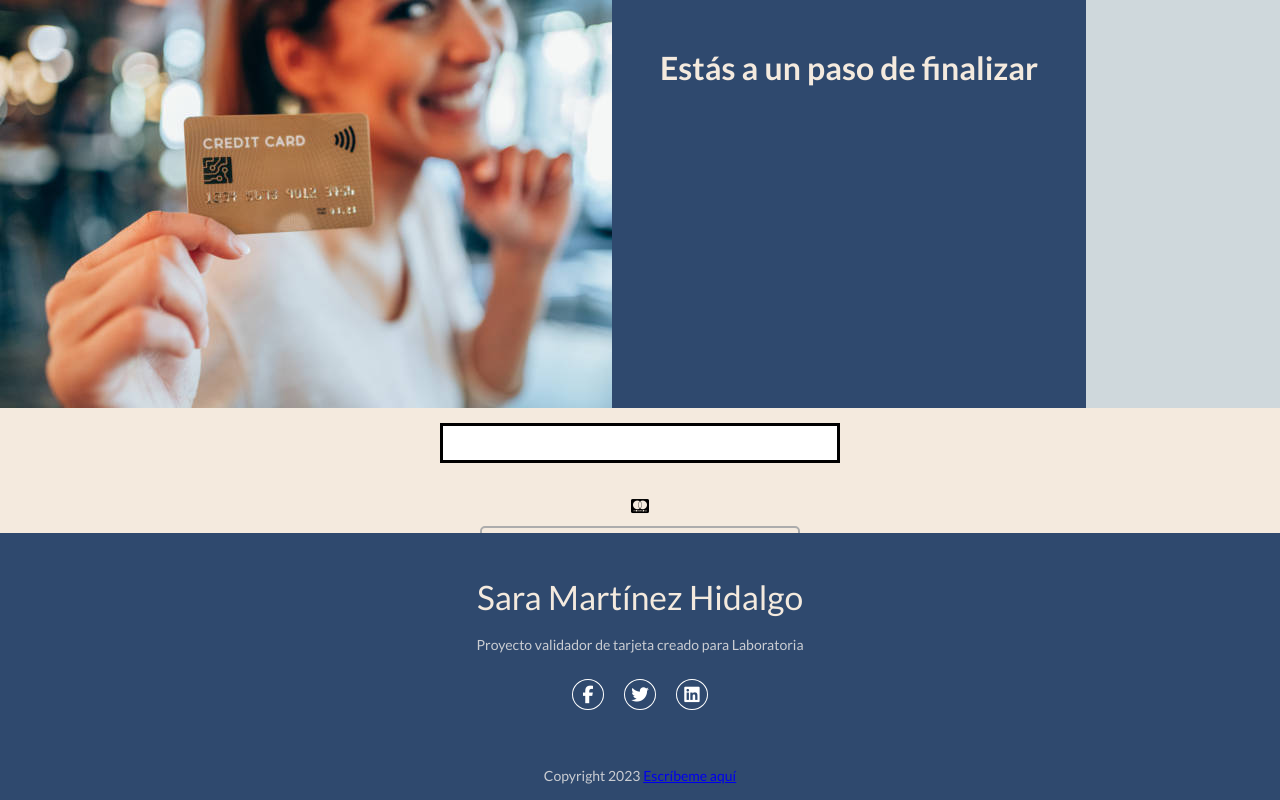
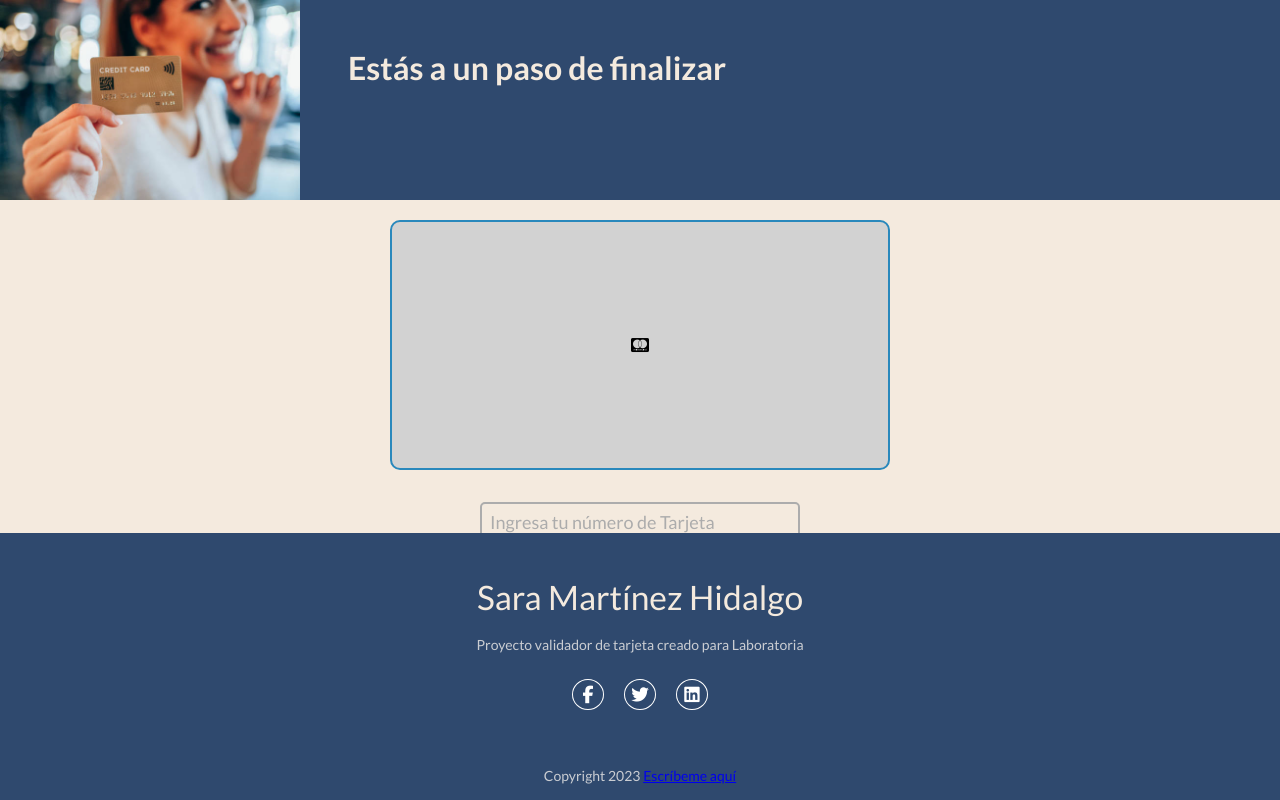
Before and after one commit to saramh7/card-validation, a website with bundled scripts: page src/index.html in a window 1280 px wide. Built offline with nearby package versions, Linux system fonts and the light colour scheme.

Commit message:
modify css result validation

```diff
--- a/src/index.html
+++ b/src/index.html
@@ -5,6 +5,7 @@
   <meta charset="utf-8">
   <title>Tarjeta de crédito válida</title>
   <link rel="stylesheet" href="style.css" />
+  <link rel="stylesheet" href="credit-card.css" />
   <link rel="preconnect" href="https://fonts.googleapis.com">
   <link rel="preconnect" href="https://fonts.gstatic.com" crossorigin>
   <link href="https://fonts.googleapis.com/css2?family=Lato:ital,wght@0,100;0,300;0,400;0,700;1,300&display=swap"
@@ -23,17 +24,20 @@
   <main>
     <div class="contenedor">
       <div class="contenedor-validador">
-        <input type="text" id="numeroTarjeta" name="numeroTarjeta">
+        <div class="tarjeta">
+          <label class="numero-tarjeta" id="numeroTarjeta" name="numeroTarjeta"></label>
           <i class="fa-brands fa-cc-mastercard"></i>
-        <label id="vista-resultado" name="vista-resultado" />
-
+          <label id="vista-resultado" name="vista-resultado"></label>
+        </div>
+        <div>
           <div class="form-group">
-          <input type="text" class="input" id="numeroTarjetaReal" name="numeroTarjetaReal"
+            <input type="text" class="input" id="numeroTarjetaReal" name="numeroTarjetaReal" maxlength="16"
               placeholder="Ingresa tu número de Tarjeta">
             <label class="form-label">Ingresa tu número de Tarjeta</label>
           </div>
           <input type="button" id="btn-validar" name="btn-validar" value="Validar" />
           <h3>Gracias por tu compra</h3>
+        </div>
       </div>
     </div>
   </main>
--- a/src/style.css
+++ b/src/style.css
@@ -21,6 +21,7 @@ h1 {
   background-color: #2f496e;
   padding: 3rem;
   color: #f4eade;
+  flex-grow: 1;
 }
 h2 {
   color: #2988bc;
@@ -35,6 +36,17 @@ h3 {
   display: flex;
 }
 
+#imagen {
+  width: 300px;
+  object-fit: cover;
+}
+
+#vista-resultado {
+  font-size: 20px;
+  font-weight: bold;
+  color: #2f496e;
+}
+
 .contenedor {
   display: flex;
   justify-content: center;
@@ -45,6 +57,24 @@ h3 {
   justify-content: center;
   flex-direction: column;
   align-items: center;
+}
+
+.tarjeta {
+  background: #d2d2d2;
+  border: 2px solid #2988bc;
+  border-radius: 10px;
+  width: 500px;
+  height: 250px;
+  margin: 20px 0;
+  display: flex;
+  flex-direction: column;
+  justify-content: space-evenly;
+  align-items: center;
+}
+
+.numero-tarjeta {
+  color: #2f496e;
+  font-size: 2rem;
 }
 
 .form-group {
@@ -90,16 +120,6 @@ h3 {
   color: #2988bc;
 }
 
-#numeroTarjeta {
-  color: black;
-  height: 40px;
-  width: 400px;
-  border: 3px solid black;
-  font-size: 15px;
-  text-align: center;
-  margin: 15px 15px 35px 15px;
-}
-
 #btn-validar {
   background-color: #dab88b;
   color: #2988bc;
@@ -108,12 +128,6 @@ h3 {
   cursor: pointer;
   margin: auto;
   display: block;
-}
-
-p.texto {
-  color: #2988bc;
-  font-size: 25px;
-  text-align: center;
 }
 
 footer {
--- a/src/validator.js
+++ b/src/validator.js
@@ -1,9 +1,11 @@
 function validateCreditCard(numeroTarjeta) {
+  if (numeroTarjeta.length === 0) return "Debe ingresar los números de su tarjeta"
+
   const arrayTarjeta = String(numeroTarjeta).split('')
   let acumulador = 0
   for (let i = 0; i < arrayTarjeta.length; i++) {
     let digitoTarjeta = arrayTarjeta[i]
-    let digitoSerieLhun = (i % 2) == 0 ? 2 : 1
+    let digitoSerieLhun = (i % 2) === 0 ? 2 : 1
     let resultadoMultiplicacion = digitoTarjeta * digitoSerieLhun
     if (resultadoMultiplicacion >= 10) {
       let digitoSeparados = String(resultadoMultiplicacion).split('')
@@ -20,7 +22,8 @@ function validateCreditCard(numeroTarjeta) {
     return "Tu tarjeta es válida"
   else
     return "Tu tarjeta es inválida"
-};
+}
+
 
 
 function maskify(input) {
@@ -37,7 +40,8 @@ function onlyNumbers(e) {
 }
 
 function masking(numeroTarjetaReal, numeroTarjeta) {
-  numeroTarjeta.value = maskify(numeroTarjetaReal.value);
+  numeroTarjeta.innerText = maskify(numeroTarjetaReal.value);
+
 }
 
 export { validateCreditCard, onlyNumbers, masking };
```
Lines whose indentation alone changed are shown as unchanged.
